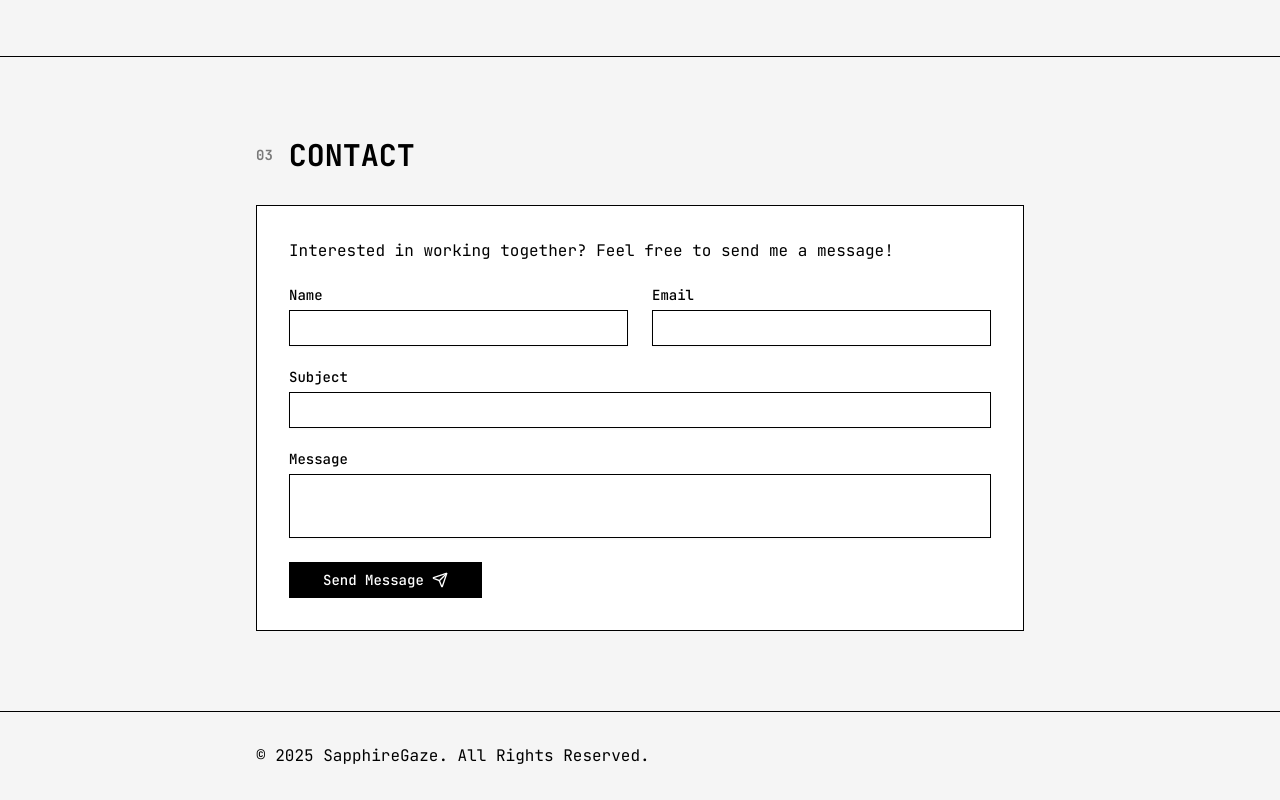
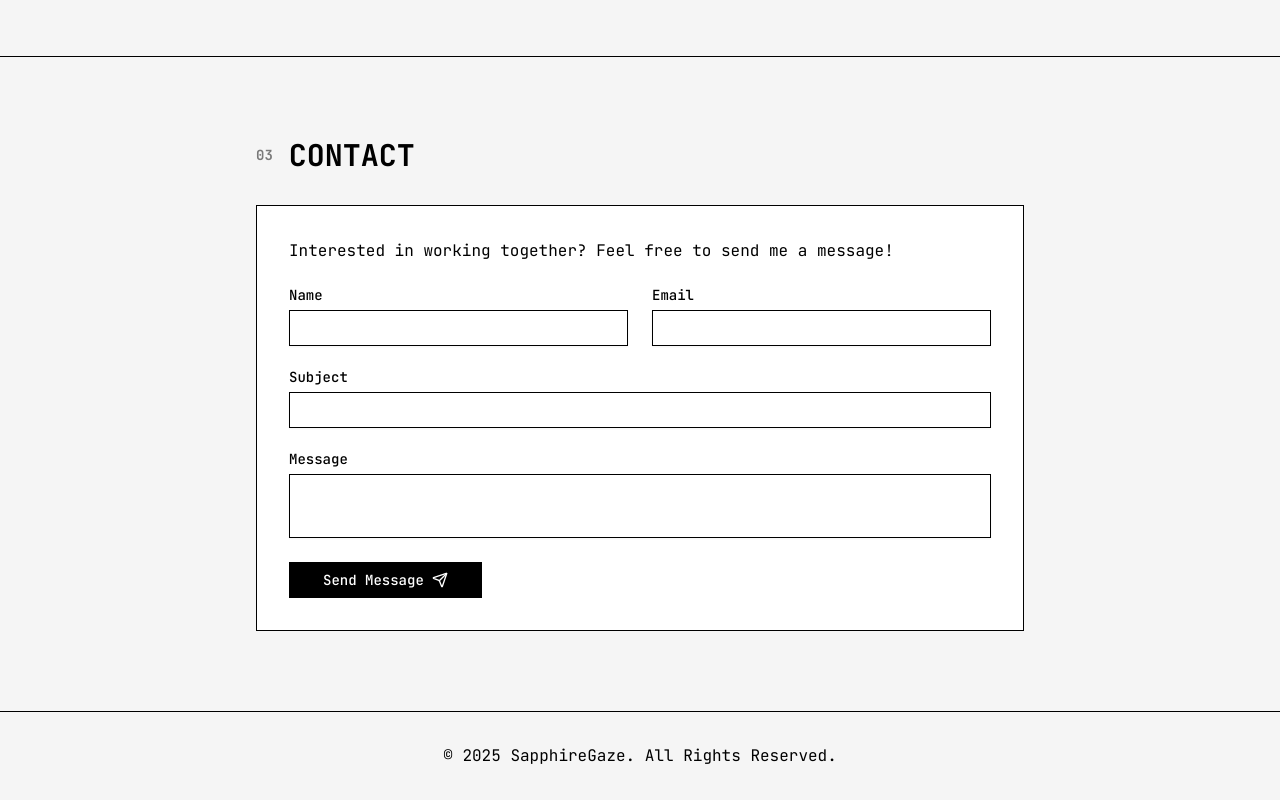
Before and after one commit to sapphiregaze/portfolio, a Next.js app: page / in a window 1280 px wide. Shown: the part 1784-2584 px from the top of the page. Built offline with nearby package versions, Linux system fonts and the light colour scheme.

Commit message:
Centered Footer & Fixed Eslint Error

```diff
--- a/src/app/page.tsx
+++ b/src/app/page.tsx
@@ -5,10 +5,10 @@ import Link from "next/link"
 
 import { Button } from "@/components/ui/button"
 import ProjectCard from "@/components/ProjectCard"
+import ContactForm from "@/components/ContactForm"
 import TypewriterEffect from "@/components/TypewriterEffect"
 
 import { cn } from "@/lib/utils"
-import ContactForm from "@/components/ContactForm"
 
 const skills =
   ["Golang", "TypeScript", "Next.js", "React.js",
@@ -151,7 +151,7 @@ export default function Home() {
       </section>
 
       <footer className="container mx-auto px-4 py-8 border-t border-black dark:border-white">
-        <div className="max-w-3xl mx-auto flex flex-col md:flex-row justify-between items-center">
+        <div className="max-w-3xl mx-auto flex flex-col md:flex-row justify-center items-center">
           <div className="mb-4 md:mb-0">
             <p>© 2025 SapphireGaze. All Rights Reserved.</p>
           </div>
--- a/src/components/ContactForm.tsx
+++ b/src/components/ContactForm.tsx
@@ -59,6 +59,7 @@ export default function ContactForm() {
       toast.error("Something went wrong.", {
         description: "Your message couldn't be sent. Please try again.",
       })
+      console.log(error)
     } finally {
       setIsSubmitting(false)
     }
```
